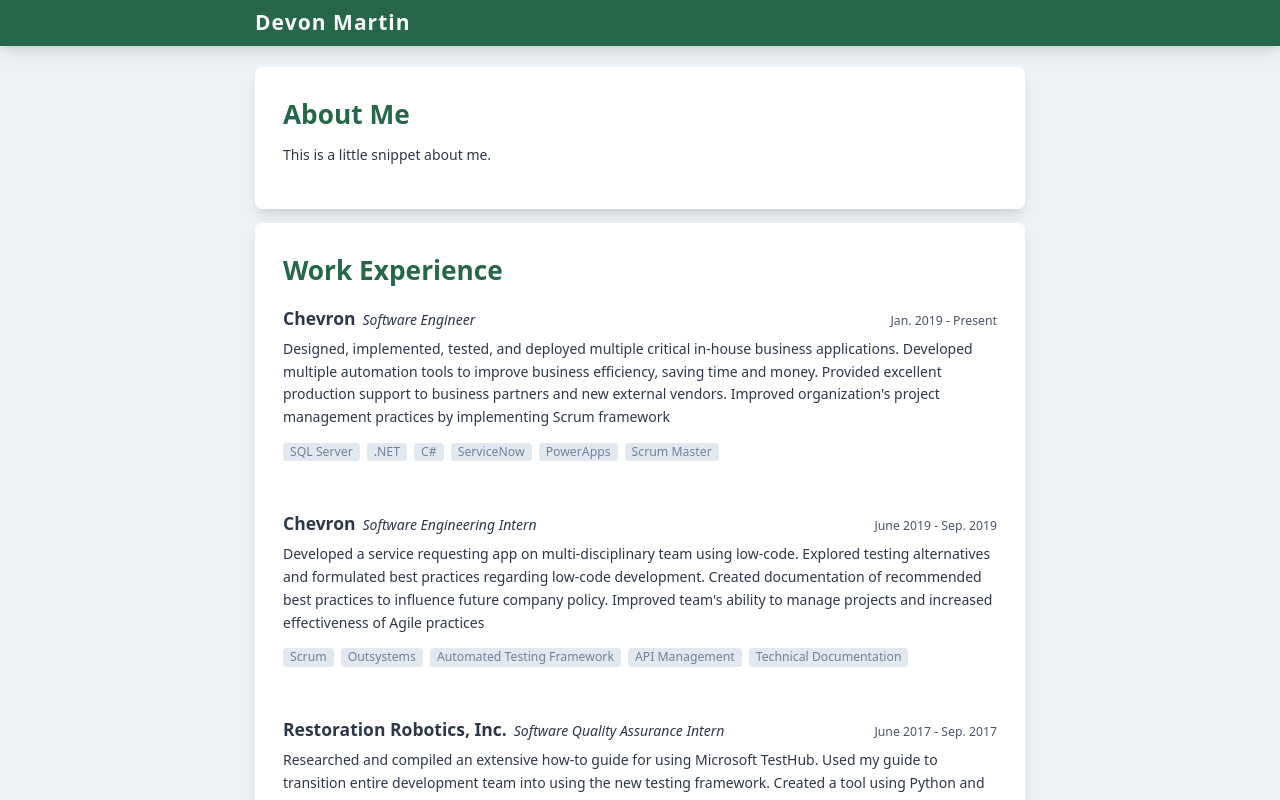
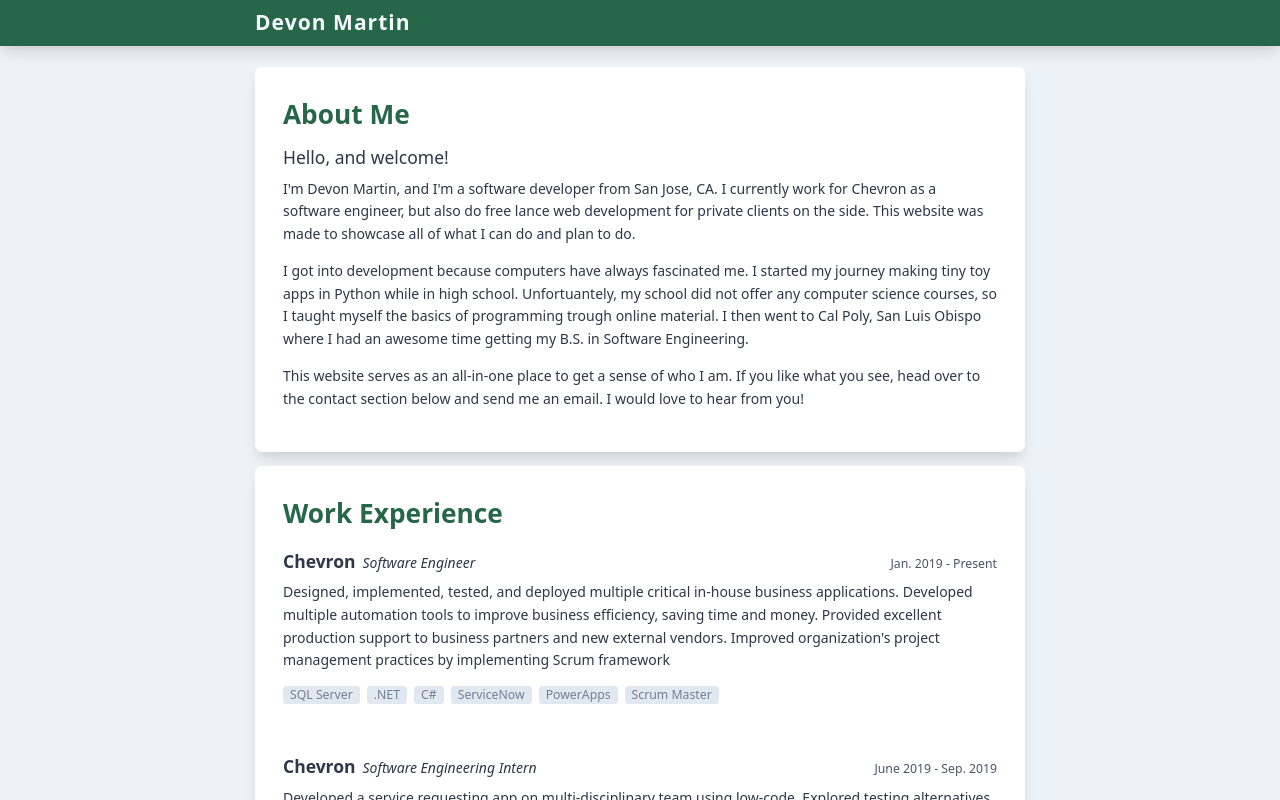
Before and after one commit to devmart10/portfolio-next, a Next.js app: page / in a window 1280 px wide. Shown: the top 800 px of the page. Built offline with nearby package versions, Linux system fonts and the light colour scheme.

Commit message:
adds about me content

```diff
--- a/src/sections/AboutMe.js
+++ b/src/sections/AboutMe.js
@@ -6,7 +6,22 @@ const AboutMe = () => {
     <section id="about-me">
       <div className="mb-4 bg-white card">
         <h2 className="font-bold text-primary">About Me</h2>
-        <p>This is a little snippet about me.</p>
+        <h4>Hello, and welcome!</h4>
+        <p>
+          I'm Devon Martin, and I'm a software developer from San Jose, CA. I currently work for Chevron as a software
+          engineer, but also do free lance web development for private clients on the side. This website was made to
+          showcase all of what I can do and plan to do.
+        </p>
+        <p>
+          I got into development because computers have always fascinated me. I started my journey making tiny toy apps
+          in Python while in high school. Unfortuantely, my school did not offer any computer science courses, so I
+          taught myself the basics of programming trough online material. I then went to Cal Poly, San Luis Obispo where
+          I had an awesome time getting my B.S. in Software Engineering.
+        </p>
+        <p>
+          This website serves as an all-in-one place to get a sense of who I am. If you like what you see, head over to
+          the contact section below and send me an email. I would love to hear from you!
+        </p>
       </div>
     </section>
   );
```
